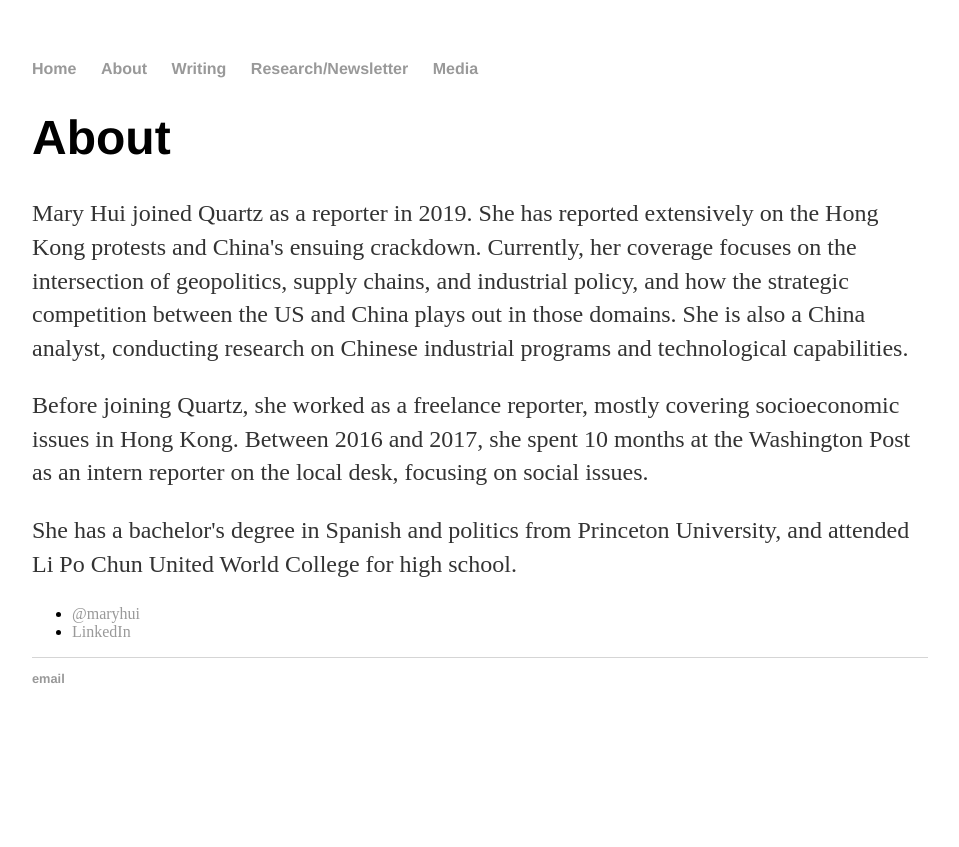
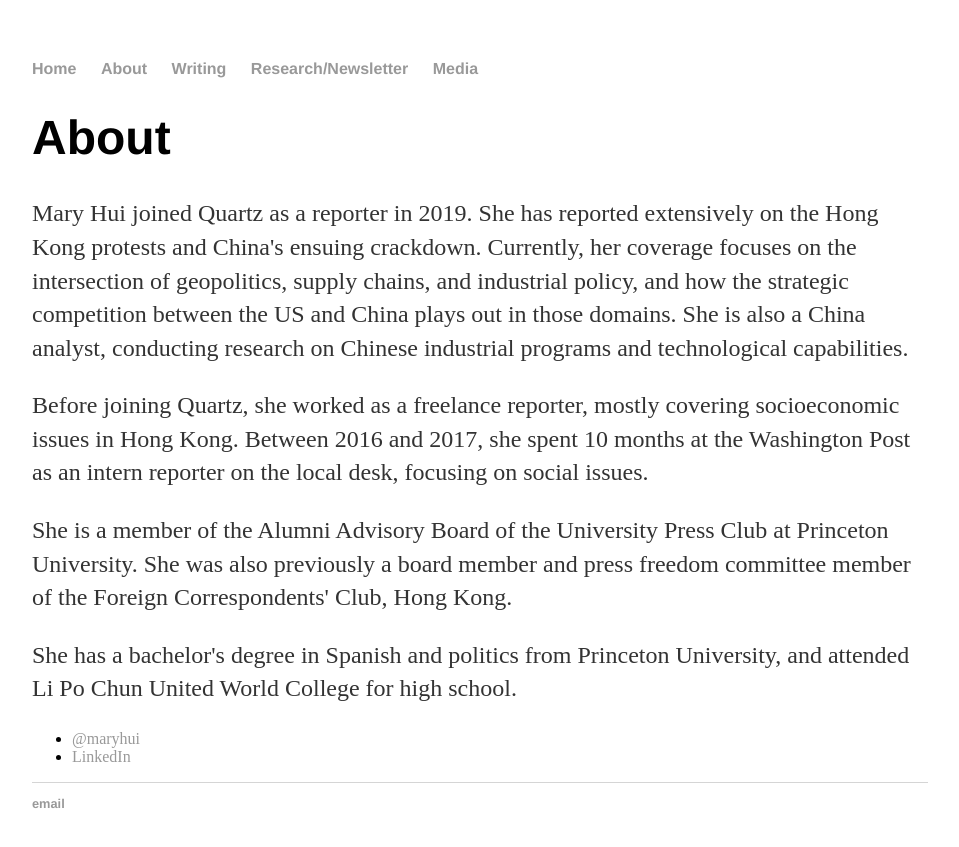
Before and after one commit to marykmhui/marykmhui, a Jekyll site: the page built from about/index.html, in a window 1280 px wide. Shown: the top 847 px of the page, without its empty margins (160-1119 px from the left). Built offline with Jekyll 4.4.1, drawn with Linux system fonts in a browser that asks for light colours.

Commit message:
Update index.html

```diff
--- a/about/index.html
+++ b/about/index.html
@@ -7,6 +7,7 @@
 			<h1>About</h1>
 			<p>Mary Hui joined Quartz as a reporter in 2019. She has reported extensively on the Hong Kong protests and China's ensuing crackdown. Currently, her coverage focuses on the intersection of geopolitics, supply chains, and industrial policy, and how the strategic competition between the US and China plays out in those domains. She is also a China analyst, conducting research on Chinese industrial programs and technological capabilities.<p>
 			Before joining Quartz, she worked as a freelance reporter, mostly covering socioeconomic issues in Hong Kong. Between 2016 and 2017, she spent 10 months at the Washington Post as an intern reporter on the local desk, focusing on social issues.<p>
+			She is a member of the Alumni Advisory Board of the University Press Club at Princeton University. She was also previously a board member and press freedom committee member of the Foreign Correspondents' Club, Hong Kong.<p>
 			She has a bachelor's degree in Spanish and politics from Princeton University, and attended Li Po Chun United World College for high school.</p>
 
 			<ul class="contacts">
```
